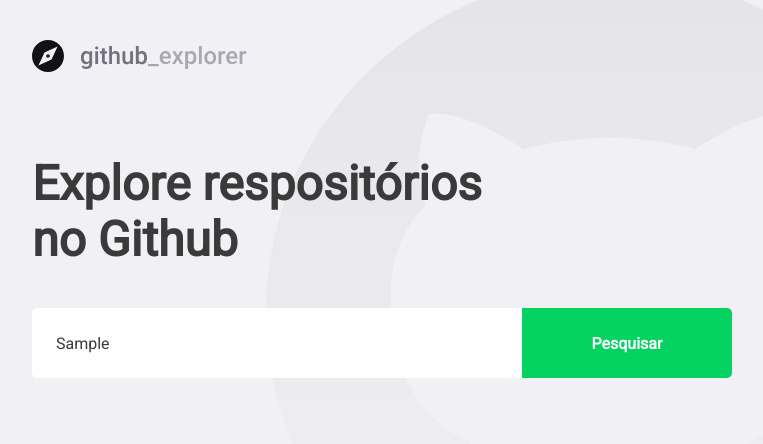
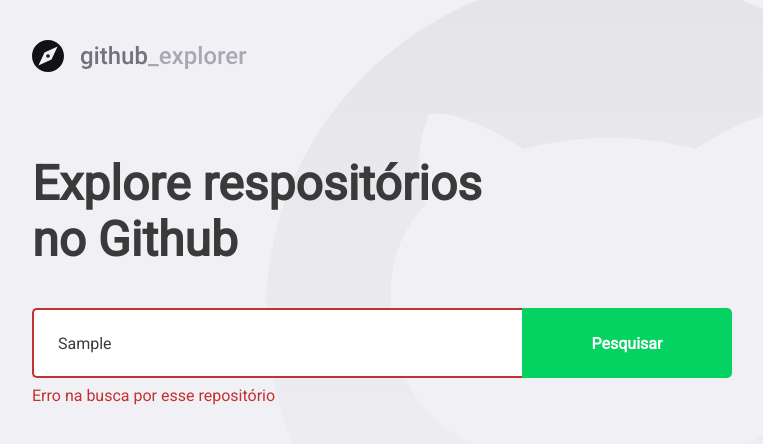
Before and after one commit to willmorim/primeiro-projeto-react, a React (Create React App) app: page / in a window 1280 px wide. Both pictures are taken after typing "Sample" into the empty fields and a click on the button "Pesquisar". Shown: the top 444 px of the page, without its empty margins (148-911 px from the left). Built offline with nearby package versions, Linux system fonts and the light colour scheme; no server answers.

Commit message:
Lidando com Erros e Salvando no Storage

```diff
--- a/src/pages/Dashboard/index.tsx
+++ b/src/pages/Dashboard/index.tsx
@@ -1,10 +1,10 @@
-import React, { useState, FormEvent } from 'react';
+import React, { useState, useEffect, FormEvent } from 'react';
 import { FiChevronRight } from 'react-icons/fi';
 import api from '../../services/api';
 
 import logoImg from '../../assets/logo.svg';
 
-import { Title, Form, Repositories } from './styles';
+import { Title, Form, Repositories, Error } from './styles';
 
 interface Repository {
   full_name: string;
@@ -17,26 +17,54 @@
 
 const Dashboard: React.FC = () => {
   const [newRepo, setNewRepo] = useState('');
-  const [repositories, setRepositories] = useState<Repository[]>([]);
+  const [inputError, setInputError] = useState('');
+  const [repositories, setRepositories] = useState<Repository[]>(() => {
+    const storagedRepositories = localStorage.getItem(
+      '@GithubExplorer:respositories',
+    );
+
+    if (storagedRepositories) {
+      return JSON.parse(storagedRepositories);
+    }
+
+    return [];
+  });
+
+  useEffect(() => {
+    localStorage.setItem(
+      '@GithubExplorer:respositories',
+      JSON.stringify(repositories),
+    );
+  }, [repositories]);
 
   async function handleAddRepository(
     event: FormEvent<HTMLFormElement>,
   ): Promise<void> {
     event.preventDefault();
 
-    const response = await api.get(`repos/${newRepo}`);
+    if (!newRepo) {
+      setInputError('Digite o autor/nome do repositório');
+      return;
+    }
 
-    const repository = response.data;
+    try {
+      const response = await api.get(`repos/${newRepo}`);
 
-    setRepositories([...repositories, repository]);
-    setNewRepo('');
+      const repository = response.data;
+
+      setRepositories([...repositories, repository]);
+      setNewRepo('');
+      setInputError('');
+    } catch (err) {
+      setInputError('Erro na busca por esse repositório');
+    }
   }
   return (
     <>
       <img src={logoImg} alt="Github Explorer" />
       <Title>Explore respositórios no Github</Title>
 
-      <Form onSubmit={handleAddRepository}>
+      <Form hasError={!!inputError} onSubmit={handleAddRepository}>
         <input
           value={newRepo}
           onChange={(e) => setNewRepo(e.target.value)}
@@ -44,6 +72,8 @@
         />
         <button type="submit">Pesquisar</button>
       </Form>
+
+      {inputError && <Error>{inputError}</Error>}
 
       <Repositories>
         {repositories.map((repository) => (
--- a/src/pages/Dashboard/styles.ts
+++ b/src/pages/Dashboard/styles.ts
@@ -1,5 +1,9 @@
-import styled from 'styled-components';
+import styled, { css } from 'styled-components';
 import { shade } from 'polished';
+
+interface FormProps {
+  hasError: boolean;
+}
 
 export const Title = styled.h1`
   font-size: 48px;
@@ -10,7 +14,7 @@
   margin-top: 80px;
 `;
 
-export const Form = styled.form`
+export const Form = styled.form<FormProps>`
   margin-top: 40px;
   max-width: 700px;
 
@@ -23,6 +27,14 @@
     border: 0;
     border-radius: 5px 0 0 5px;
     color: #3a3a3a;
+    border: 2px solid #fff;
+    border-right: 0;
+
+    ${(props) =>
+      props.hasError &&
+      css`
+        border-color: #c53030;
+      `}
 
     &::placeholder {
       color: #a8a8b3;
@@ -43,6 +55,12 @@
       background: ${shade(0.2, '#04d361')};
     }
   }
+`;
+
+export const Error = styled.span`
+  display: block;
+  color: #c53030;
+  margin-top: 8px;
 `;
 
 export const Repositories = styled.div`
```
